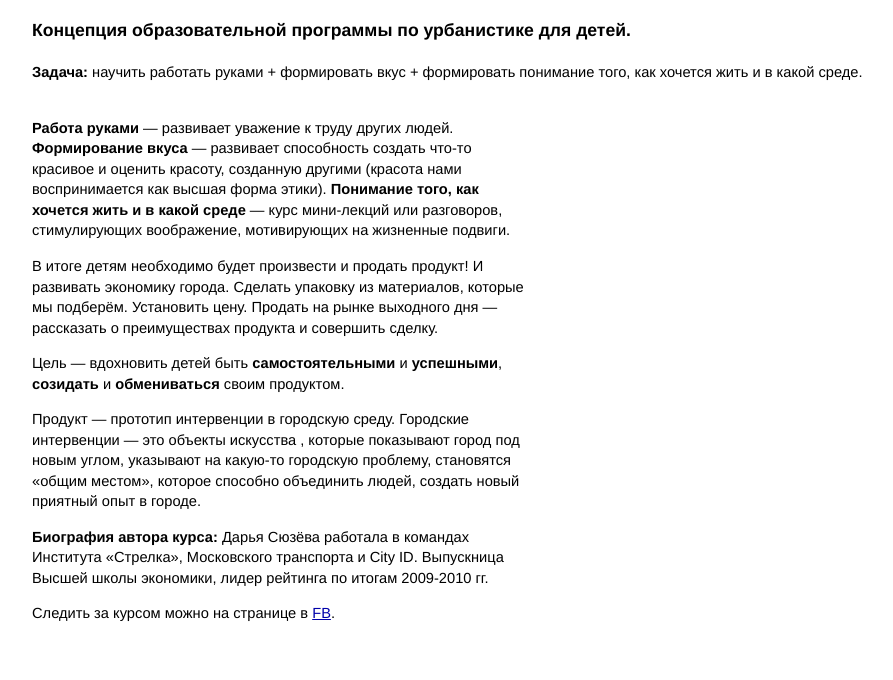
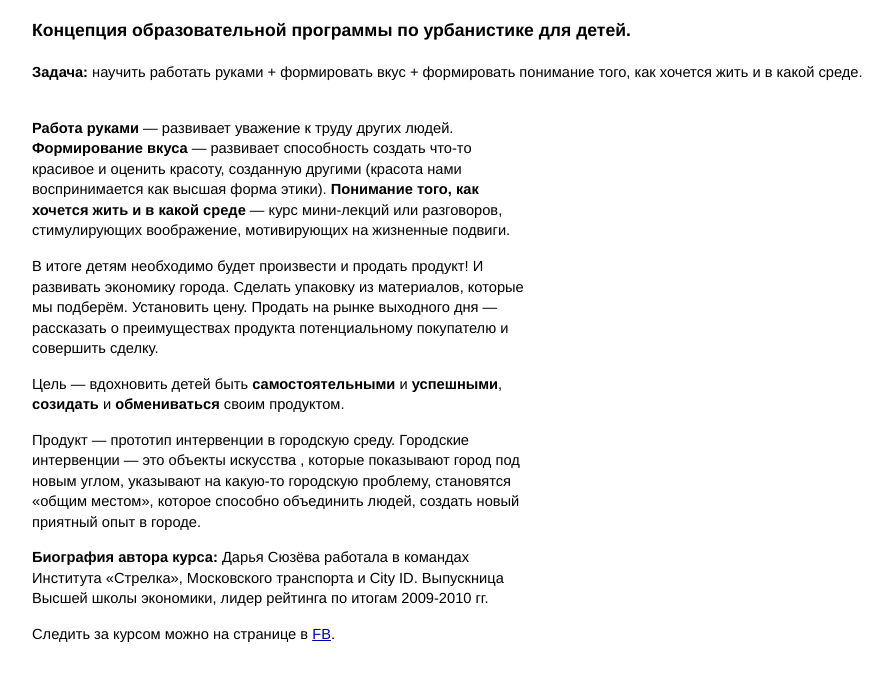
Before and after one commit to dashasurbanism/dashasurbanism.github.io, a plain HTML site: page urbanismforkids.html in a window 1280 px wide. Shown: the whole page, without its empty margins (18-911 px from the left). Drawn offline with Linux system fonts and the light colour scheme.

Commit message:
Update urbanismforkids.html

```diff
--- a/urbanismforkids.html
+++ b/urbanismforkids.html
@@ -25,7 +25,7 @@
       <div>
         <p>
 
-В итоге детям необходимо будет произвести и продать продукт! И развивать экономику города. Сделать упаковку из материалов, которые мы подберём. Установить цену. Продать на рынке выходного дня — рассказать о преимуществах продукта и совершить сделку.
+В итоге детям необходимо будет произвести и продать продукт! И развивать экономику города. Сделать упаковку из материалов, которые мы подберём. Установить цену. Продать на рынке выходного дня — рассказать о преимуществах продукта потенциальному покупателю и совершить сделку.
 </p>
       </div>
       <div>
```
